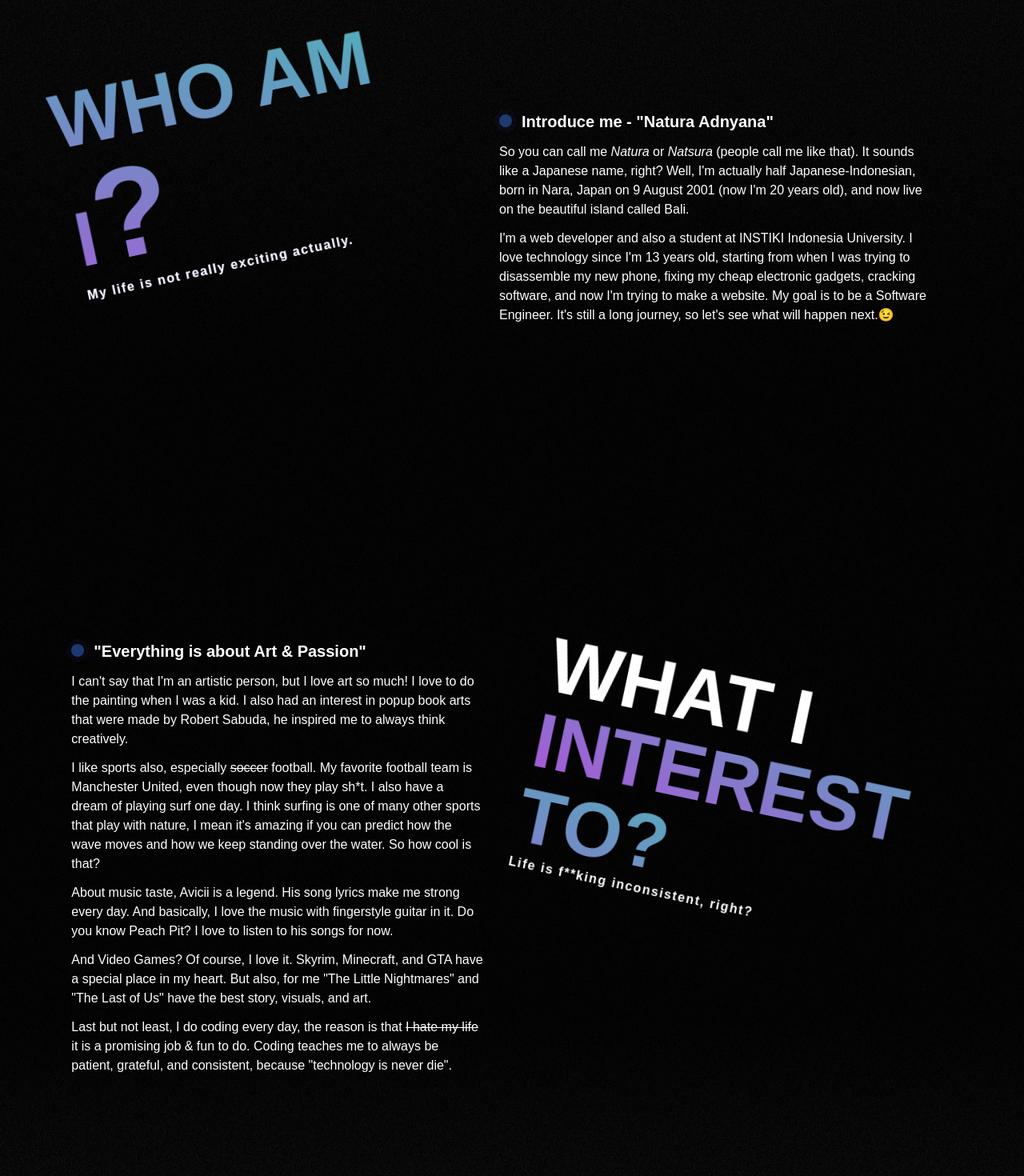
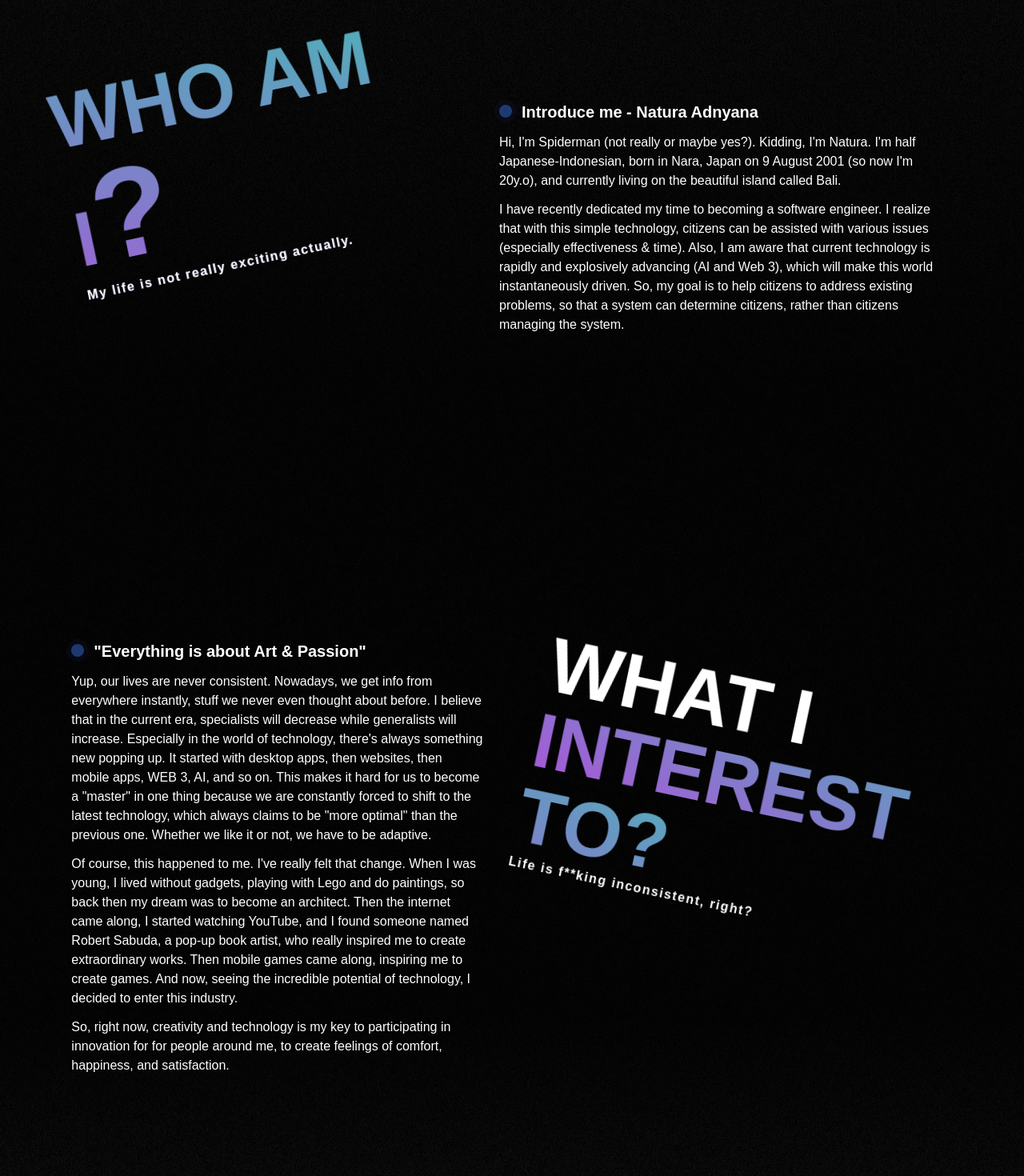
Before and after one commit to NaturaAdnyana/NaturaAdnyana.github.io, a React (Create React App) app: page / in a window 1280 px wide. Shown: the part 920-2390 px from the top of the page at 80% size. Built offline with nearby package versions, Linux system fonts and the light colour scheme.

Commit message:
new text

```diff
--- a/src/pages/home/InterestSection.js
+++ b/src/pages/home/InterestSection.js
@@ -19,36 +19,32 @@ function InterestSection() {
               "Everything is about Art & Passion"
             </h3>
             <p>
-              I can't say that I'm an artistic person, but I love art so much! I
-              love to do the painting when I was a kid. I also had an interest
-              in popup book arts that were made by Robert Sabuda, he inspired me
-              to always think creatively.
+              Yup, our lives are never consistent. Nowadays, we get info from
+              everywhere instantly, stuff we never even thought about before. I
+              believe that in the current era, specialists will decrease while
+              generalists will increase. Especially in the world of technology,
+              there's always something new popping up. It started with desktop
+              apps, then websites, then mobile apps, WEB 3, AI, and so on. This
+              makes it hard for us to become a "master" in one thing because we
+              are constantly forced to shift to the latest technology, which
+              always claims to be "more optimal" than the previous one. Whether
+              we like it or not, we have to be adaptive.
             </p>
             <p>
-              I like sports also, especially <s>soccer</s> football. My favorite
-              football team is Manchester United, even though now they play
-              sh*t. I also have a dream of playing surf one day. I think surfing
-              is one of many other sports that play with nature, I mean it's
-              amazing if you can predict how the wave moves and how we keep
-              standing over the water. So how cool is that?
+              Of course, this happened to me. I've really felt that change. When
+              I was young, I lived without gadgets, playing with Lego and do
+              paintings, so back then my dream was to become an architect. Then
+              the internet came along, I started watching YouTube, and I found
+              someone named Robert Sabuda, a pop-up book artist, who really
+              inspired me to create extraordinary works. Then mobile games came
+              along, inspiring me to create games. And now, seeing the
+              incredible potential of technology, I decided to enter this
+              industry.
             </p>
             <p>
-              About music taste, Avicii is a legend. His song lyrics make me
-              strong every day. And basically, I love the music with fingerstyle
-              guitar in it. Do you know Peach Pit? I love to listen to his songs
-              for now.
-            </p>
-            <p>
-              And Video Games? Of course, I love it. Skyrim, Minecraft, and GTA
-              have a special place in my heart. But also, for me "The Little
-              Nightmares" and "The Last of Us" have the best story, visuals, and
-              art.
-            </p>
-            <p>
-              Last but not least, I do coding every day, the reason is that{" "}
-              <s>I hate my life</s> it is a promising job & fun to do. Coding
-              teaches me to always be patient, grateful, and consistent, because
-              "technology is never die".
+              So, right now, creativity and technology is my key to
+              participating in innovation for for people around me, to create
+              feelings of comfort, happiness, and satisfaction.
             </p>
           </div>
           <div className="md:h-screen md:basis-1/2 lg:pt-28 lg:pb-24 order-1 md:order-2">
--- a/src/pages/home/IntroSection.js
+++ b/src/pages/home/IntroSection.js
@@ -57,23 +57,24 @@ function IntroSection() {
                 <div className="bg-blue-500 rounded-full relative inline-flex mr-3 opacity-50">
                   <span className="animate-ping bg-indigo-900 p-2 rounded-full inline-flex"></span>
                 </div>
-                Introduce me - "Natura Adnyana"
+                Introduce me - Natura Adnyana
               </h3>
             )}
             <p className="mt-4">
-              So you can call me <i>Natura</i> or <i>Natsura</i> (people call me
-              like that). It sounds like a Japanese name, right? Well, I'm
-              actually half Japanese-Indonesian, born in Nara, Japan on 9 August
-              2001 (now I'm {age} years old), and now live on the beautiful
+              Hi, I'm Spiderman (not really or maybe yes?). Kidding, I'm Natura.
+              I'm half Japanese-Indonesian, born in Nara, Japan on 9 August 2001
+              (so now I'm {age}y.o), and currently living on the beautiful
               island called Bali.
             </p>
             <p>
-              I'm a web developer and also a student at INSTIKI Indonesia
-              University. I love technology since I'm 13 years old, starting
-              from when I was trying to disassemble my new phone, fixing my
-              cheap electronic gadgets, cracking software, and now I'm trying to
-              make a website. My goal is to be a Software Engineer. It's still a
-              long journey, so let's see what will happen next.😉
+              I have recently dedicated my time to becoming a software engineer.
+              I realize that with this simple technology, citizens can be
+              assisted with various issues (especially effectiveness & time).
+              Also, I am aware that current technology is rapidly and
+              explosively advancing (AI and Web 3), which will make this world
+              instantaneously driven. So, my goal is to help citizens to address
+              existing problems, so that a system can determine citizens, rather
+              than citizens managing the system.
             </p>
           </div>
         </motion.article>
```
